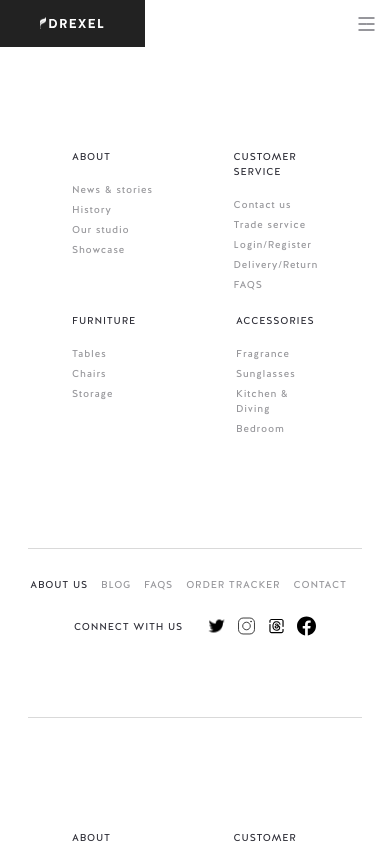
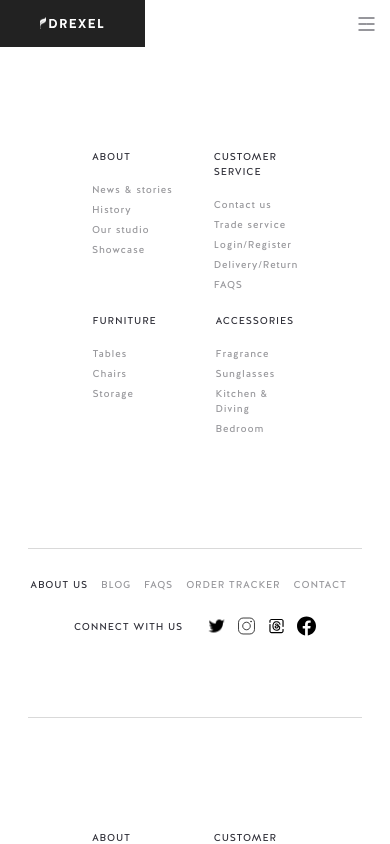
Before and after one commit to immute70/Drexel_Project, a Next.js app: page /componets/footer in a window 390 px wide. Shown: the top 844 px of the page. Built offline with nearby package versions, Linux system fonts and the light colour scheme.

Commit message:
Adaptive footer

```diff
--- a/pages/componets/footer.tsx
+++ b/pages/componets/footer.tsx
@@ -3,7 +3,7 @@
 export default function Footer() {
     return (
         <footer className='container pt-9 lg:px-7'>
-            <div className='footer flex flex-row py-28 lg:flex-wrap lg:justify-between lg:px-11'>
+            <div className='footer flex flex-row py-28 lg:flex-wrap lg:justify-around lg:px-11'>
                 <div className='pr-56 lg:pr-0 lg:pb-14 lg:basis-2/6'>
                     <h6>ABOUT</h6>
                     <p>News & stories</p>
```
